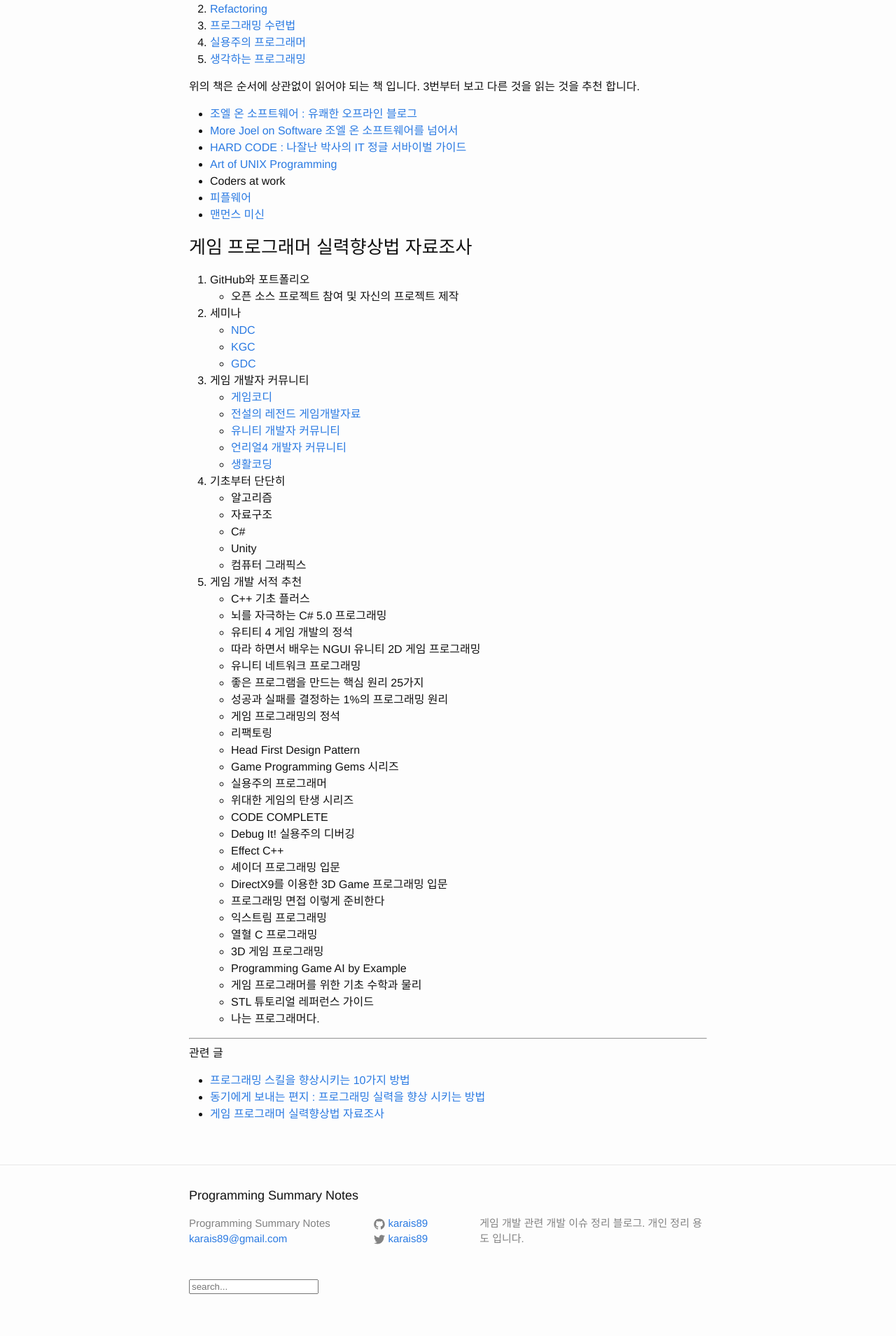
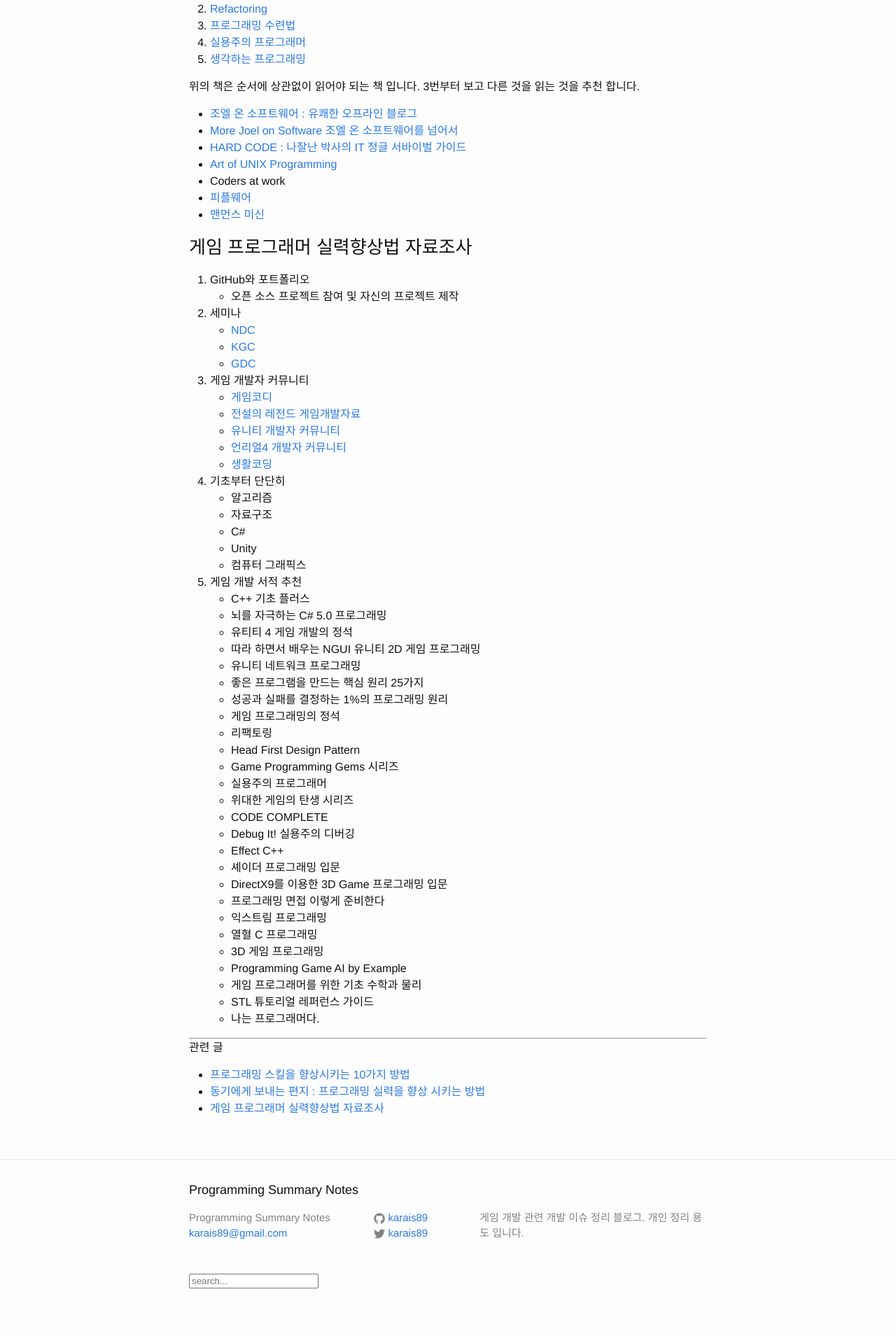
Before and after one commit to karais89/karais89.github.io_back, a Jekyll site: the page built from _posts/2017-01-18-improve-programming-skills.markdown, in a window 1280 px wide. Shown: the part 1379-3288 px from the top of the page at 70% size. Built offline with Jekyll 4.4.1, drawn with Linux system fonts in a browser that asks for light colours; comment, search, counter and statistics services are not loaded.

Commit message:
css modify

```diff
--- a/_sass/minima/_base.scss
+++ b/_sass/minima/_base.scss
@@ -198,12 +198,7 @@
 }
 
 /* custom hr */
-hr {
-  box-sizing: initial;
-  display: block;
-  unicode-bidi: isolate;
-  margin-block-start: 0.5em;
-  margin-block-end: 0.5em;
-  margin-inline-start: auto;
-  margin-inline-end: auto;
+.markdown-body h1, .markdown-body h2 {
+  padding-bottom: .3em;
+  border-bottom: 1px solid #eaecef;
 }
```
